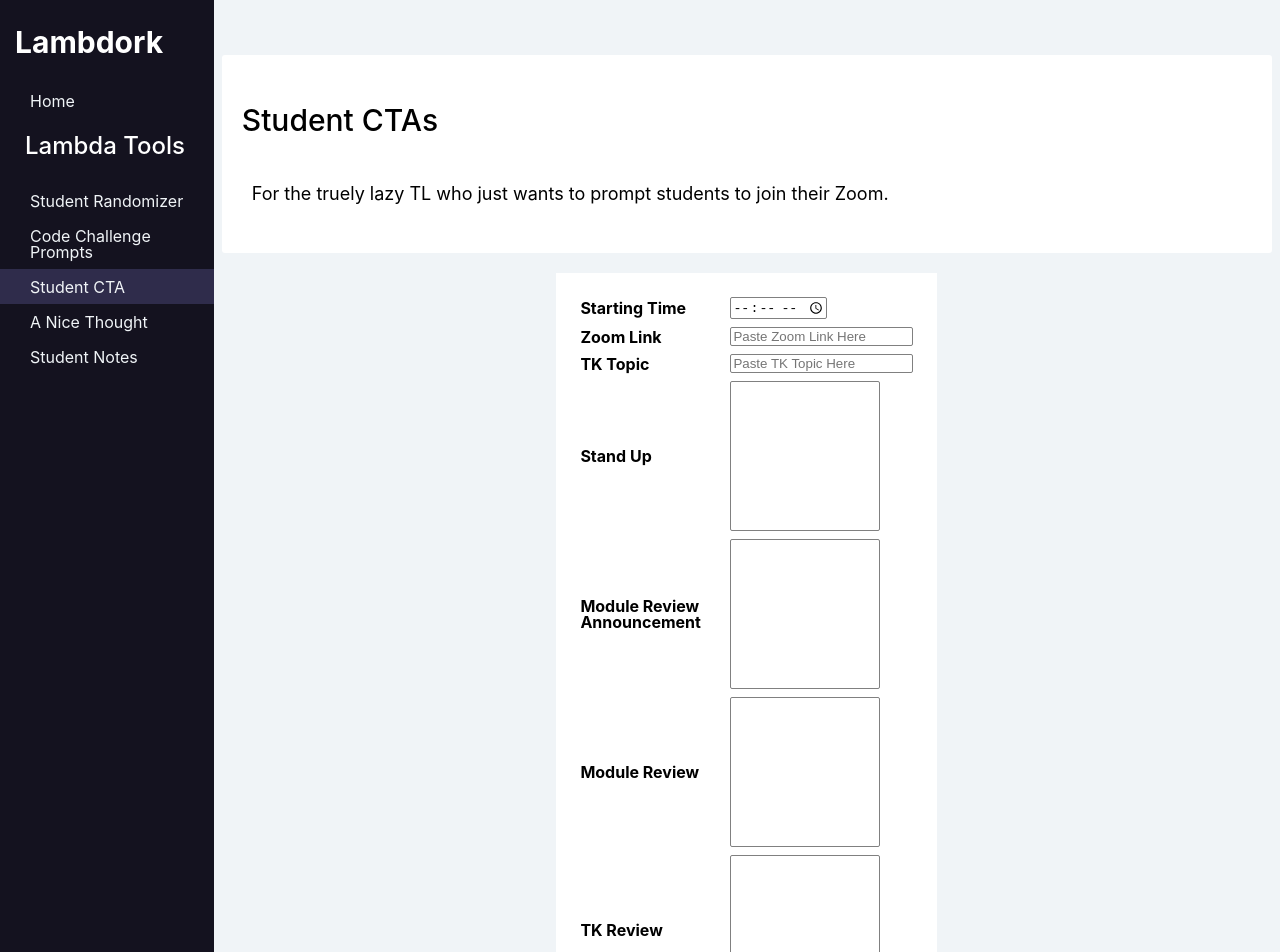
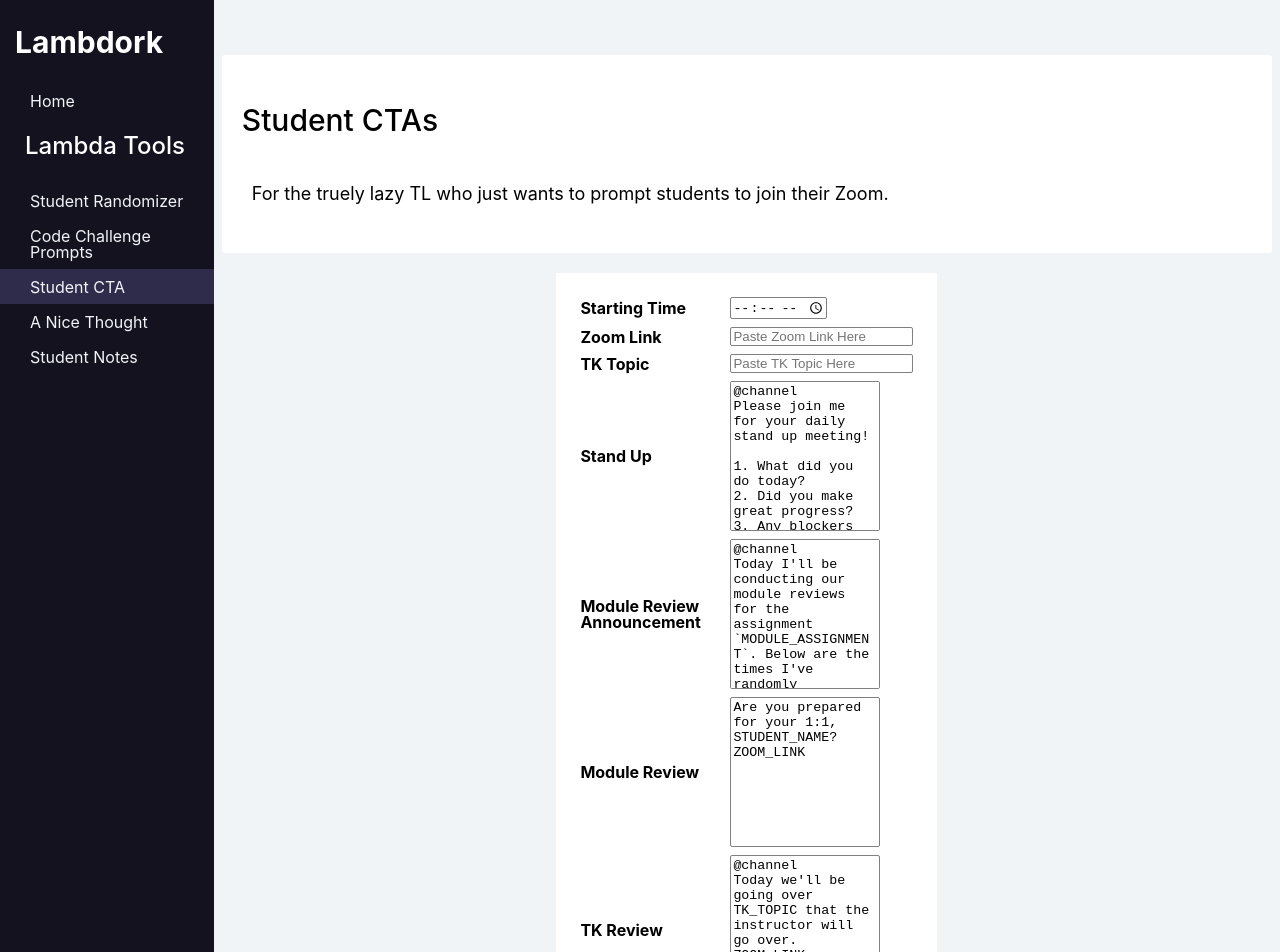
Before and after one commit to michaelagard/lambda-tools, a React (Create React App) app in the folder lambda-tools/: page /studentcta in a window 1280 px wide. Shown: the top 952 px of the page. Built offline with nearby package versions, Linux system fonts and the light colour scheme.

Commit message:
change inputText to value

```diff
--- a/lambda-tools/src/components/StudentCTA/StudentCTA.js
+++ b/lambda-tools/src/components/StudentCTA/StudentCTA.js
@@ -21,8 +21,6 @@ function StudentCTA() {
   //   setStandUpStr(modifiedStr);
   // }
 
-
-
   // const replaceStrVariable = (str, formStr) => {
   //   let replaceIndex = formStr.search(str) + str.length;
   //   moduleReviewAnnouncementStr.InsertAt(str, replaceIndex)
@@ -38,7 +36,7 @@ function StudentCTA() {
           name="startTime"
           type="time"
           formClassName="cta-starting-time-input"
-          value={inputs.startTimeStr}
+          value={inputs.startTime}
           onChange={handleInputChange}
           placeholder={"HH:MM"}
           maxLength="8"/>
@@ -47,7 +45,7 @@ function StudentCTA() {
           name="zoomLink"
           type="text"
           formClassName="cta-zoom-link-input"
-          value={inputs.zoomLinkStr}
+          value={inputs.zoomLink}
           onChange={handleInputChange}
           placeholder={"Paste Zoom Link Here"}
           maxLength="256"/>
@@ -56,7 +54,7 @@ function StudentCTA() {
           name="TKTopic"
           type="text"
           formClassName="cta-tk-topic-input"
-          value={inputs.TKTopicStr}
+          value={inputs.TKTopic}
           onChange={handleInputChange}
           placeholder={"Paste TK Topic Here"}
           maxLength="256"/>
@@ -64,7 +62,7 @@ function StudentCTA() {
         <TextAreaForm formName="Stand Up"
           name="standUpInput"
           formClassName="stand-up-input"
-          value={inputs.standUpStr}
+          value={inputs.standUp}
           onChange={handleInputChange}
           width={"45%"}
           resize={"none"}/>
@@ -72,7 +70,7 @@ function StudentCTA() {
         <TextAreaForm formName="Module Review Announcement"
           name="moduleReviewAnnouncement"
           formClassName="module-review-accouncement-input"
-          value={inputs.moduleReviewAnnouncementStr}
+          value={inputs.moduleReviewAnnouncement}
           onChange={handleInputChange}
           width={"45%"}
           resize={"none"}/>
@@ -80,7 +78,7 @@ function StudentCTA() {
         <TextAreaForm formName="Module Review"
           name="moduleReview"
           formClassName="module-review-input"
-          value={inputs.moduleReviewStr}
+          value={inputs.moduleReview}
           onChange={handleInputChange}
           width={"45%"}
           resize={"none"}/>
@@ -88,7 +86,7 @@ function StudentCTA() {
         <TextAreaForm formName="TK Review"
           name="TKReview"
           formClassName="tk-review-input"
-          inputText={inputs.tkPrepStr}
+          value={inputs.TKReview}
           onChange={handleInputChange}
           width={"45%"}
           resize={"none"}/>
```
